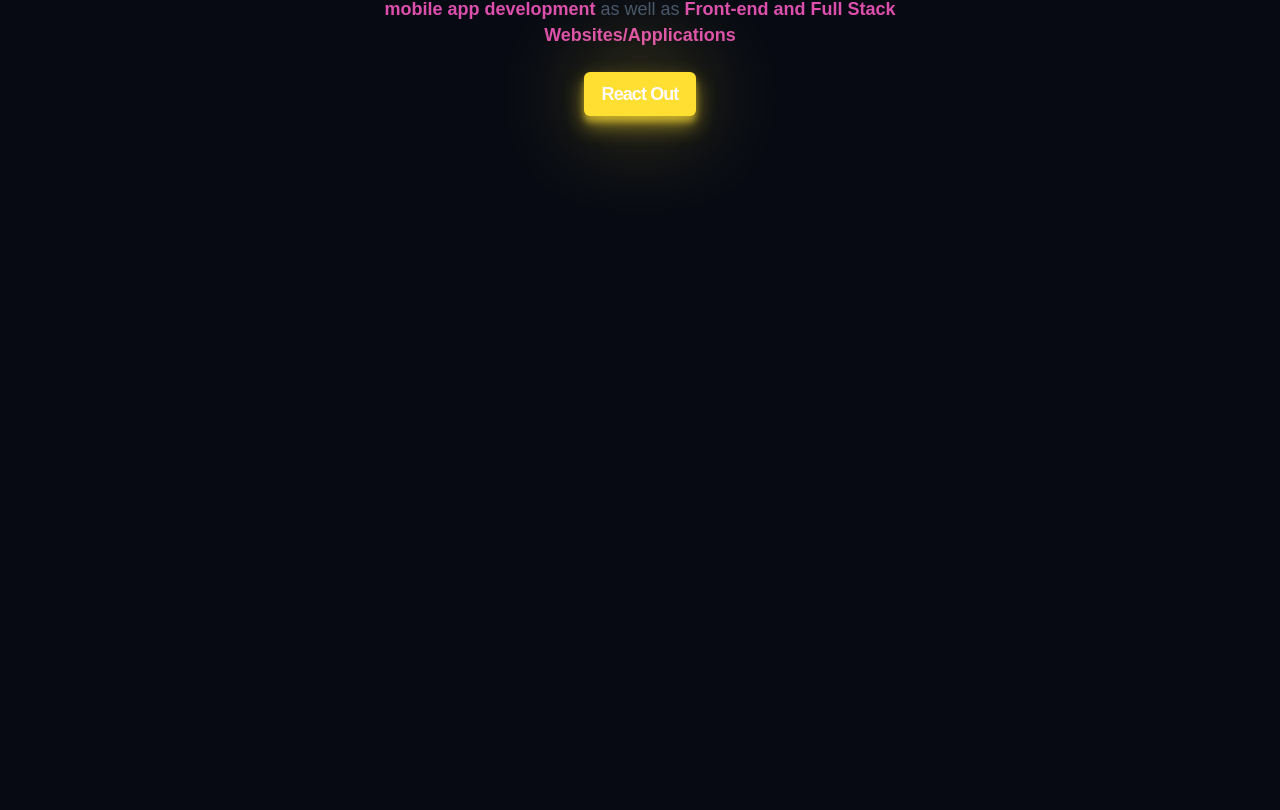
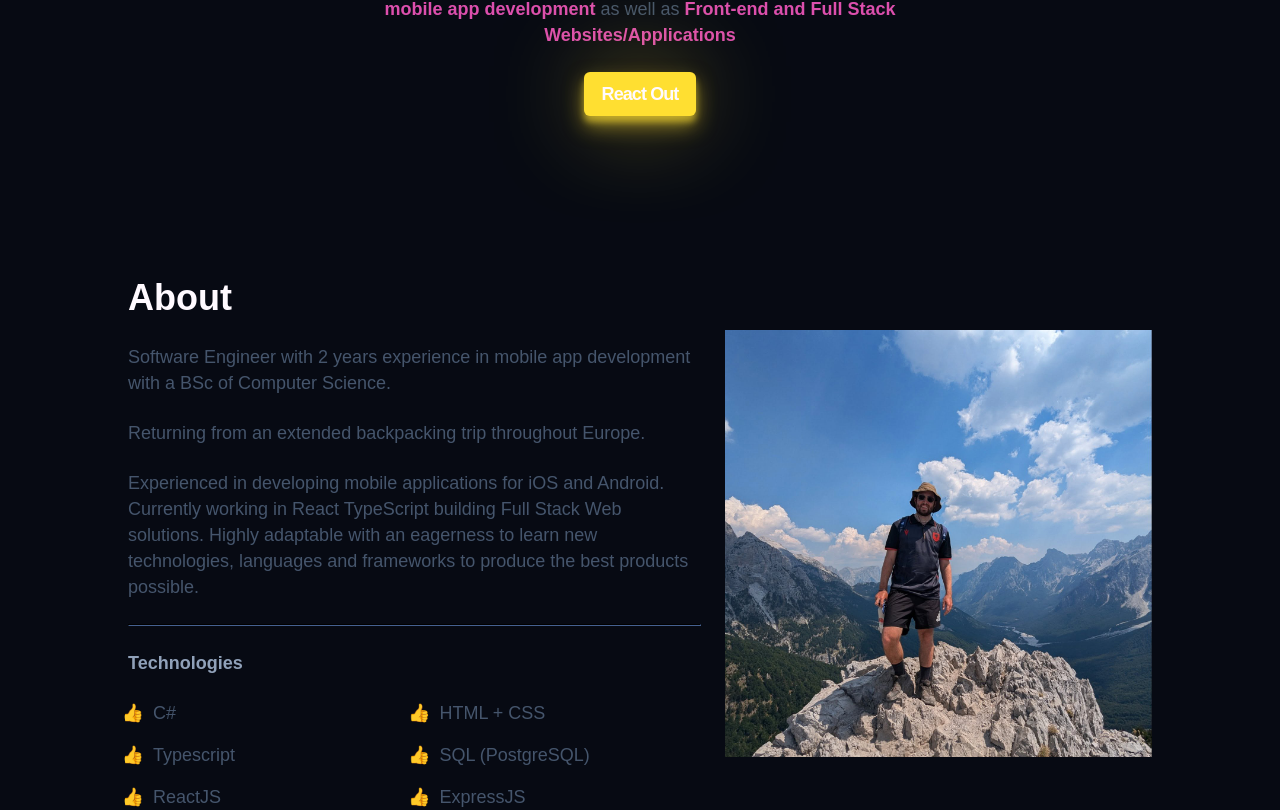
Before and after one commit to jeddnugent/personal-portfolio, a React (Vite) app: page / in a window 1280 px wide. Shown: the part 448-1258 px from the top of the page. Before the commit the page ends 800 px from the top, so only its background shows below. Built offline with nearby package versions, Linux system fonts and the light colour scheme.

Commit message:
Implemented About Section

```diff
--- a/src/App.tsx
+++ b/src/App.tsx
@@ -1,3 +1,4 @@
+import About from './components/About';
 import Header from './components/Header';
 import Hero from './components/Hero';
 import './styles/App.css';
@@ -8,6 +9,7 @@ function App() {
     <>
       <Header />
       <Hero />
+      <About />
     </>
   );
 }
--- /dev/null
+++ b/src/components/About.tsx
@@ -0,0 +1,35 @@
+import "../styles/About.css";
+
+function About() {
+	return (
+		<>
+			<div className="about container section">
+				<div className="about__content">
+					<h2 className="about__title">About</h2>
+					<p className="about__desc">Software Engineer with 2 years experience in mobile app development with a BSc of Computer Science.</p>
+					<p className="about__desc">Returning from an extended backpacking trip throughout Europe.</p>
+					<p className="about__desc">Experienced in developing mobile applications for iOS and Android. Currently working in React TypeScript building Full Stack Web solutions. Highly adaptable with an eagerness to learn new technologies, languages and frameworks to produce the best products possible.</p>
+					<hr className="about__hr" />
+					<h3 className="about__subtitle">Technologies</h3>
+					<div className="about__ul-container">
+						<ul className="about__ul">
+							<li>C#</li>
+							<li>Typescript</li>
+							<li>ReactJS</li>
+						</ul>
+						<ul className="about__ul">
+							<li>HTML + CSS</li>
+							<li>SQL (PostgreSQL)</li>
+							<li>ExpressJS</li>
+						</ul>
+					</div>
+
+				</div>
+				<div className="about__img-wrapper">
+					<img className="about__img" src="/aboutSplash.jpg" alt="Hiking Photo" />
+				</div>
+			</div>
+		</>);
+}
+
+export default About;
--- /dev/null
+++ b/src/styles/About.css
@@ -0,0 +1,152 @@
+.about {
+	display: flex;
+	flex-direction: column;
+	gap: 1rem;
+}
+
+.about__content {
+	display: flex;
+	flex-direction: column;
+	gap: 1rem;
+}
+
+.about__title {
+	font-size: var(--size-2xl);
+	color: var(--clr-light);
+}
+
+.about__desc {
+	max-width: 60ch;
+	font-size: var(--size-sm);
+	color: var(--clr-slate600);
+}
+
+.about__hr {
+	border-color: var(--clr-slate800);
+}
+
+.about__subtitle {
+	font-size: var(--size-sm);
+	color: var(--clr-slate400);
+}
+
+.about__ul {
+	display: flex;
+	flex-direction: column;
+	gap: 1em;
+	list-style-type: '\1F44D';
+	padding-left: 1em;
+	flex: 1;
+}
+
+.about__ul>li {
+	font-size: var(--size-sm);
+	color: var(--clr-slate600);
+}
+
+.about__ul>li::before {
+	content: "";
+	margin-right: 0.5em;
+}
+
+.about__ul-container {
+	display: flex;
+}
+
+
+/* xsmall */
+@media (min-width: 475px) {
+	.about {
+		gap: 1.5rem;
+	}
+
+	.about__content {
+		gap: 1.5rem;
+	}
+
+	.about__title {
+		font-size: var(--size-3xl);
+	}
+
+	.about__desc {
+		font-size: var(--size-base);
+	}
+
+	.about__subtitle {
+		font-size: var(--size-base);
+	}
+
+	.about__ul>li {
+		font-size: var(--size-base);
+	}
+}
+
+/* small */
+@media (min-width: 640px) {
+	.about__img {
+		width: 28rem;
+	}
+
+	.about__img-wrapper {
+		margin: 0 auto;
+	}
+}
+
+/* medium */
+/* @media (min-width: 768px) {} */
+
+/* large */
+@media (min-width: 1024px) {
+	.about {
+		flex-direction: row;
+		justify-content: space-between;
+		align-items: center;
+	}
+
+	.about__title {
+		font-size: var(--size-4xl);
+	}
+
+	.about__desc {
+		font-size: var(--size-lg);
+	}
+
+	.about__subtitle {
+		font-size: var(--size-lg);
+	}
+
+	.about__ul>li {
+		font-size: var(--size-lg);
+	}
+}
+
+/* xlarge */
+@media (min-width: 1290px) {
+	.about__title {
+		font-size: var(--size-5xl);
+	}
+
+	.about__desc {
+		font-size: var(--size-xl);
+	}
+
+	.about__subtitle {
+		font-size: var(--size-xl);
+	}
+
+	.about__ul>li {
+		font-size: var(--size-xl);
+	}
+
+
+	.about__content {
+		gap: 2rem;
+	}
+
+	.about__img {
+		width: 30rem;
+	}
+}
+
+/* 2xlarge */
+/* @media (min-width: 1536px) {} */
```
Also changed, not shown: public/aboutSplash.jpg (added).
